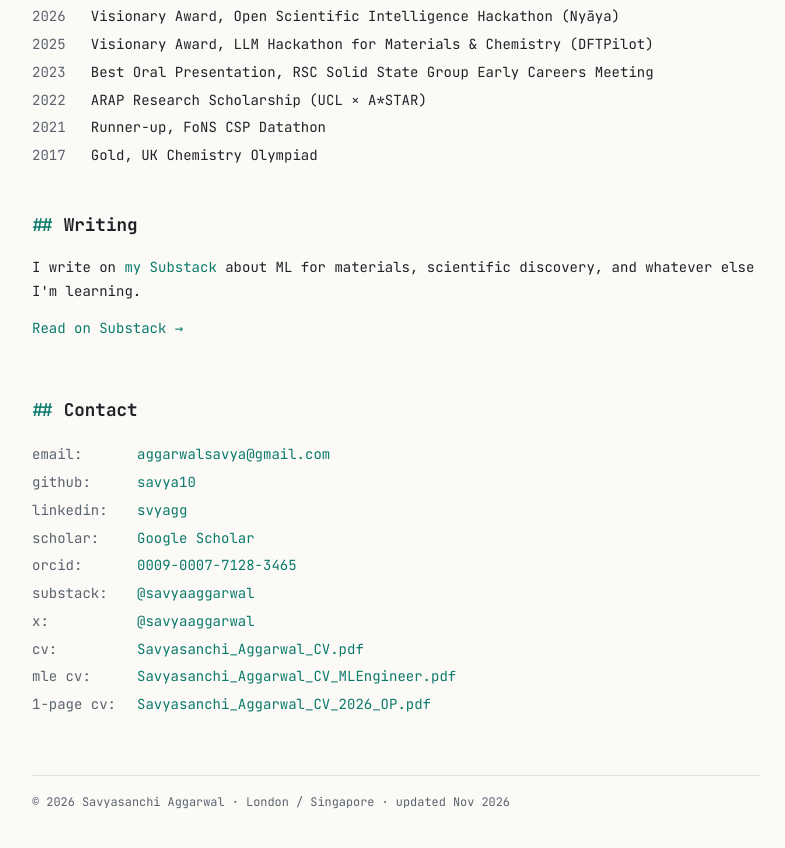
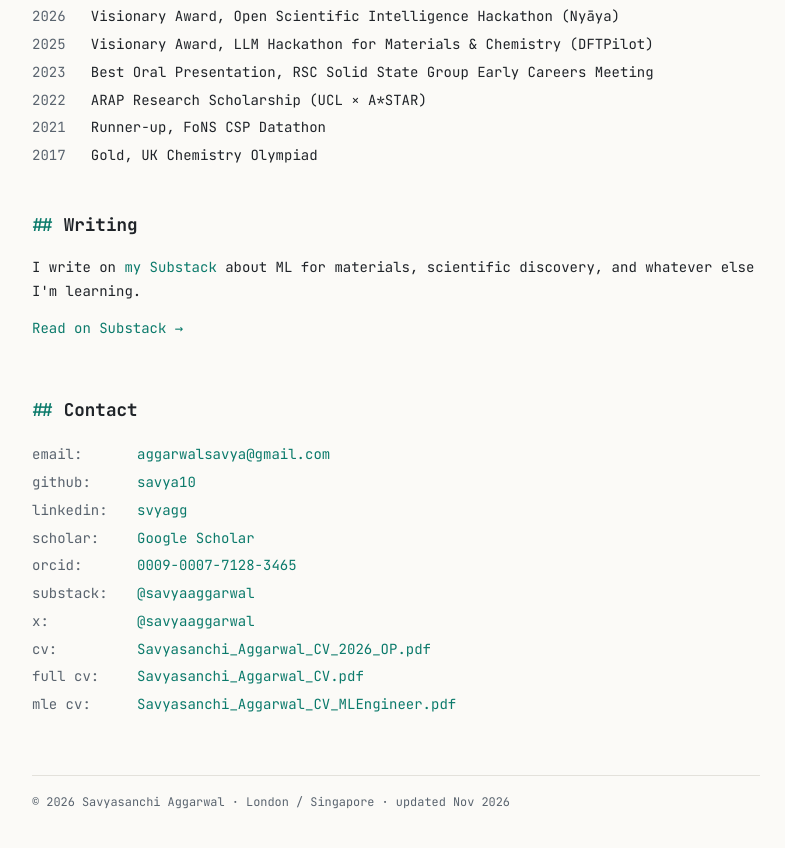
Before and after one commit to savya10/savya10.github.io, a plain HTML site: page index.html in a window 1280 px wide. Shown: the part 4480-5328 px from the top of the page, without its empty margins (244-1029 px from the left). Drawn offline with Linux system fonts and the light colour scheme.

Commit message:
Make one-page CV the main CV; 3-pager becomes 'full cv'
Co-Authored-By: Claude Opus 5.5 <noreply@anthropic.com>

```diff
--- a/index.html
+++ b/index.html
@@ -40,7 +40,7 @@
       </div>
     </div>
     <div class="hero-actions">
-      <a class="btn btn-primary" href="assets/Savyasanchi_Aggarwal_CV.pdf" target="_blank" rel="noopener">CV ↗</a>
+      <a class="btn btn-primary" href="assets/Savyasanchi_Aggarwal_CV_2026_OP.pdf" target="_blank" rel="noopener">CV ↗</a>
       <button class="theme-toggle" id="theme-toggle" type="button" aria-label="Toggle light/dark theme">
         <span class="icon-moon" aria-hidden="true">☾</span><span class="icon-sun" aria-hidden="true">☀</span>
       </button>
@@ -79,7 +79,7 @@
       <p>
         In my downtime, I'm an avid martial artist (Taekwondo black belt and England international competitor), a former national-level chess player, and a collector of languages (5 so far!).
       </p>
-      <p class="callout">→ Open to research scientist / ML engineer roles: <strong>available immediately</strong>. <a href="assets/Savyasanchi_Aggarwal_CV.pdf">Download CV</a></p>
+      <p class="callout">→ Open to research scientist / ML engineer roles: <strong>available immediately</strong>. <a href="assets/Savyasanchi_Aggarwal_CV_2026_OP.pdf">Download CV</a></p>
     </section>
 
     <section id="experience">
@@ -269,9 +269,9 @@
         <li><span>orcid</span><a href="https://orcid.org/0009-0007-7128-3465">0009-0007-7128-3465</a></li>
         <li><span>substack</span><a href="https://savyaaggarwal.substack.com">@savyaaggarwal</a></li>
         <li><span>x</span><a href="https://x.com/savyaaggarwal">@savyaaggarwal</a></li>
-        <li><span>cv</span><a href="assets/Savyasanchi_Aggarwal_CV.pdf">Savyasanchi_Aggarwal_CV.pdf</a></li>
+        <li><span>cv</span><a href="assets/Savyasanchi_Aggarwal_CV_2026_OP.pdf">Savyasanchi_Aggarwal_CV_2026_OP.pdf</a></li>
+        <li><span>full cv</span><a href="assets/Savyasanchi_Aggarwal_CV.pdf">Savyasanchi_Aggarwal_CV.pdf</a></li>
         <li><span>mle cv</span><a href="assets/Savyasanchi_Aggarwal_CV_MLEngineer.pdf">Savyasanchi_Aggarwal_CV_MLEngineer.pdf</a></li>
-        <li><span>1-page cv</span><a href="assets/Savyasanchi_Aggarwal_CV_2026_OP.pdf">Savyasanchi_Aggarwal_CV_2026_OP.pdf</a></li>
       </ul>
     </section>
   </main>
```
